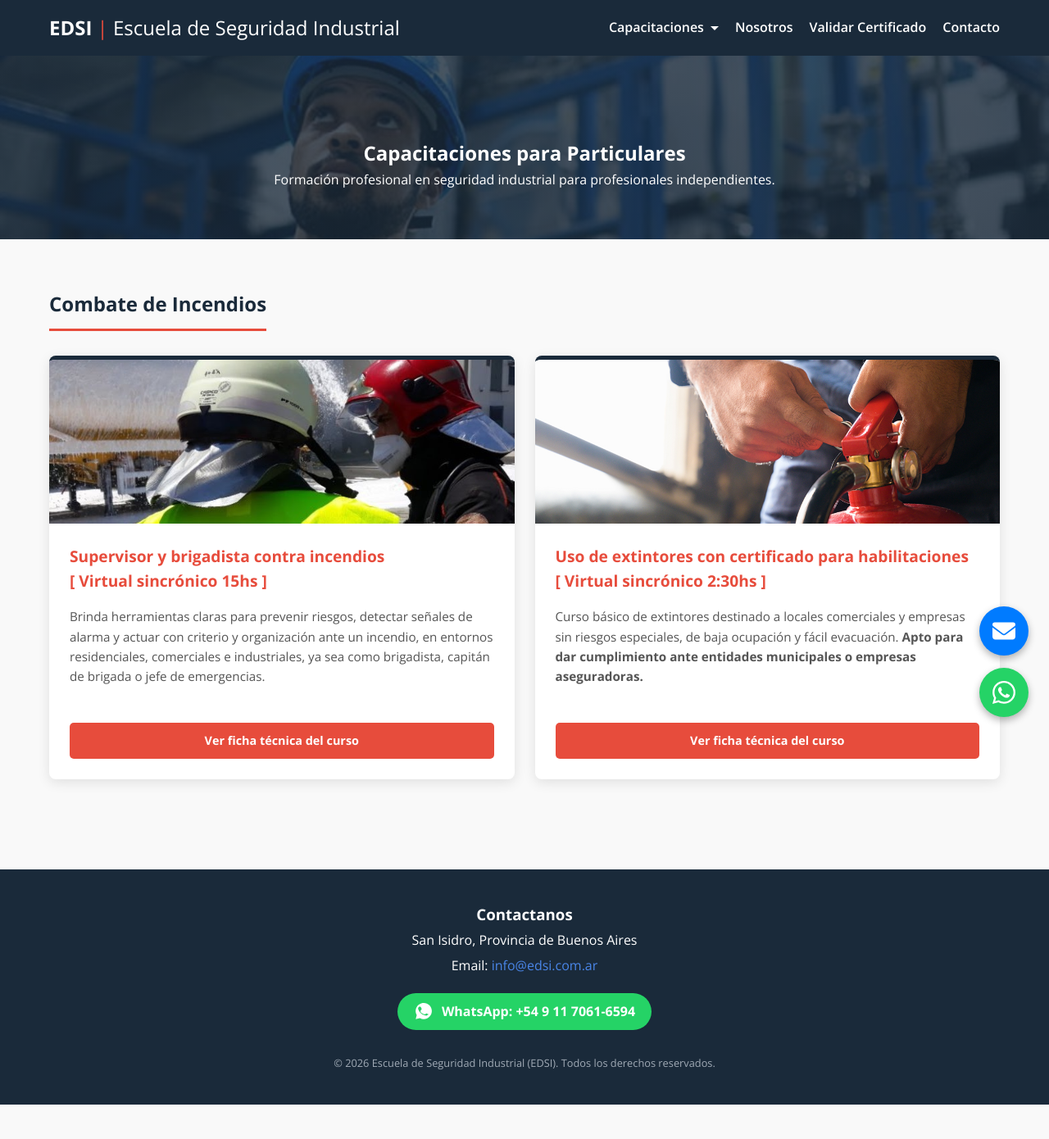
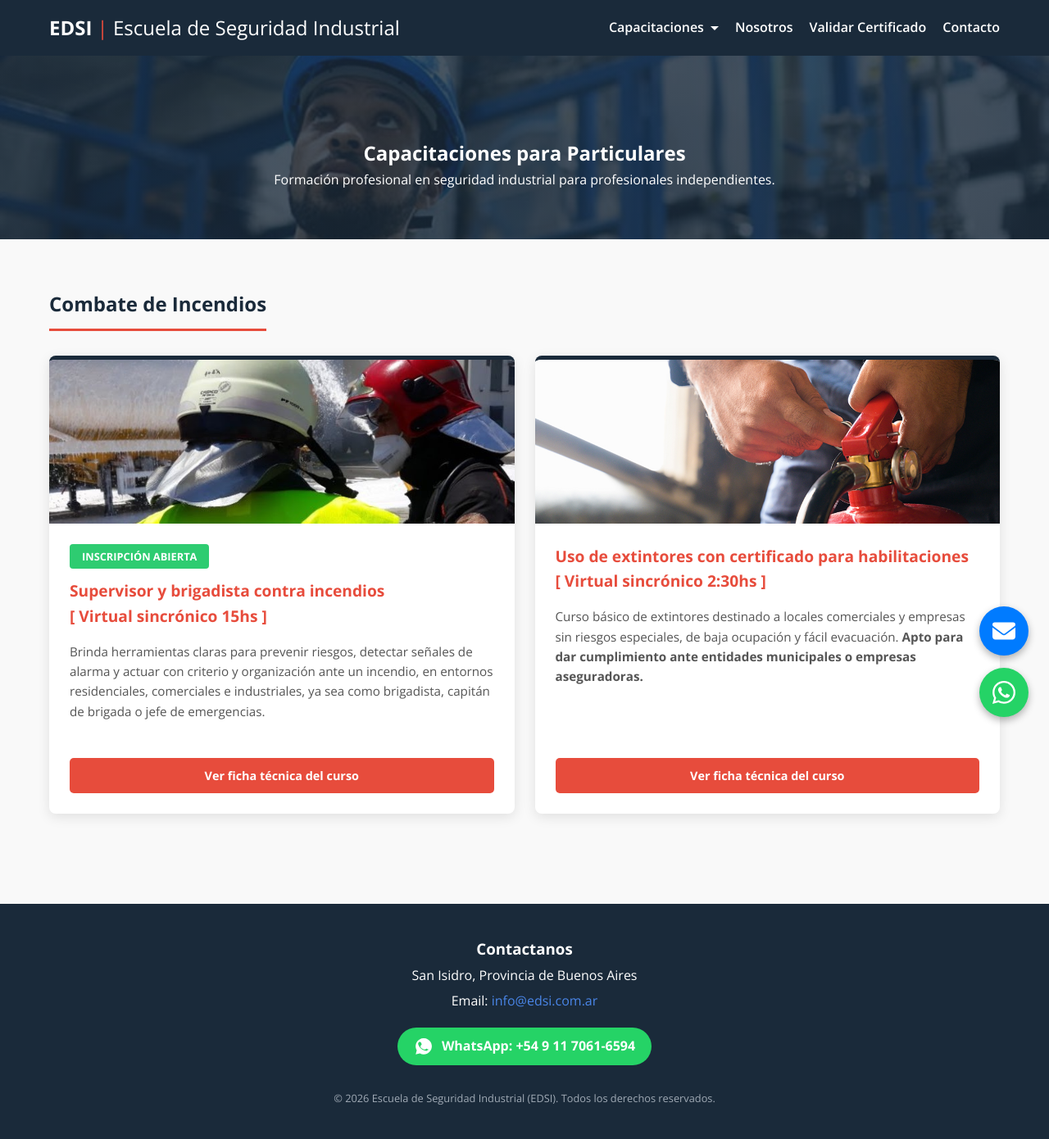
Before and after one commit to martov1/EDSI-nuevo-sitio, a Jekyll site: the page built from capacitacion-particulares.html, in a window 1280 px wide. Shown: the whole page at 82% size. Built offline with Jekyll 4.4.1, drawn with Linux system fonts in a browser that asks for light colours; before the commit the page ends 1348 px from its top, so only the background shows below that.

Commit message:
pill de inscripciones abiertas en la pagina de cursos particulares

```diff
--- a/capacitacion-particulares.html
+++ b/capacitacion-particulares.html
@@ -21,6 +21,7 @@ redirect_from:
             <div class="curso-card">
                 <img src="/assets/brigadista-contra-incendios.jpg" alt="Introducción a la prevención de incendios">
                 <div>
+                    <span class="inscription-status">Inscripción abierta</span>
                     <h3>Supervisor y brigadista contra incendios
  </br>[ Virtual sincrónico 15hs ]</h3>
                     <p>Brinda herramientas claras para prevenir riesgos, detectar señales de alarma y actuar con criterio y organización ante un incendio, en entornos residenciales, comerciales e industriales, ya sea como brigadista, capitán de brigada o jefe de emergencias.</p>
--- a/style.scss
+++ b/style.scss
@@ -310,6 +310,18 @@ a {
   display: flex;
   flex-direction: column;
 }
+.inscription-status {
+  align-self: flex-start;
+  display: inline-block;
+  margin-bottom: 12px;
+  padding: 5px 15px;
+  border-radius: 4px;
+  background: #2ecc71;
+  color: #fff;
+  font-size: 0.8rem;
+  font-weight: bold;
+  text-transform: uppercase;
+}
 .curso-card h3 {
   color: #e74c3c;
   font-size: 1.2rem;
```
